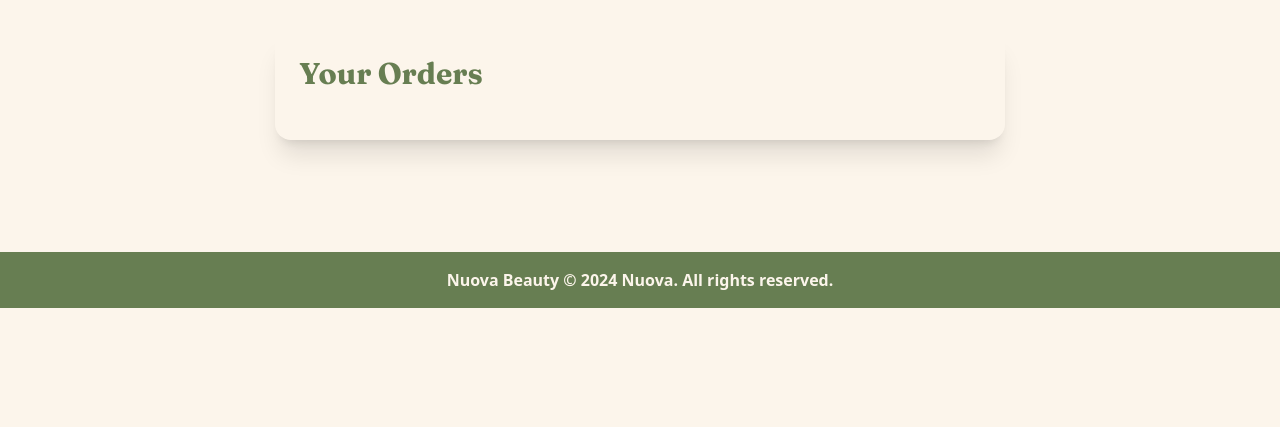
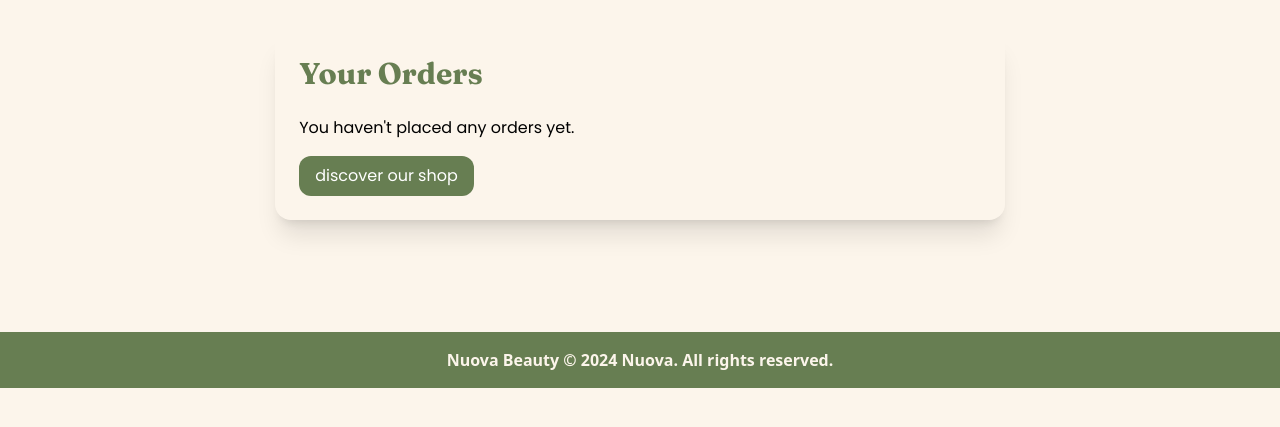
Before and after one commit to isimane/Comsetics-WebApplication, a Flask app: page /yourorders in a window 1280 px wide. Shown: the part 104-531 px from the top of the page. Run offline with Flask 3, Linux system fonts and the light colour scheme; the visitor is signed in with stand-in values (Sample User, id 1); data that the repository does not hold is empty; some libraries are stand-ins or nearby versions.

Commit message:
added a current user orders page

```diff
--- a/app.py
+++ b/app.py
@@ -395,23 +395,24 @@ def thankyou(order_id):
     return render_template('thankyou.html',user=current_user)
 
 
+from flask_login import login_required, current_user
+
 @app.route('/yourorders')
+@login_required
 def yourorders():
     with sqlite3.connect("db.db") as con:
         con.row_factory = sqlite3.Row
         cur = con.cursor()
-
-
         cur.execute("""
             SELECT o.order_id, o.user_id, o.total_amount,
                    u.email, u.firstname, u.lastname
             FROM orders o
             JOIN user u ON o.user_id = u.id
-        """)
+            WHERE o.user_id = ?
+        """, (current_user.id,))
         orders = [dict(order) for order in cur.fetchall()]
 
         for order in orders:
-
             cur.execute("""
                 SELECT oi.order_item_id, oi.product_id, oi.quantity,
                        p.image, p.name as product_name, p.price
@@ -447,6 +448,8 @@ def orders():
             order['order_items'] = [dict(item) for item in cur.fetchall()]
 
     return render_template("orders.html", orders=orders)
+
+
 # pagenotfound
 @app.errorhandler(404)
 def error_handler(error):
--- a/templates/accountclient.html
+++ b/templates/accountclient.html
@@ -186,6 +186,9 @@
                             <h2 class="items-center mr-3 text-2xl font-bold font-fraun mt-2">{{ user.firstname }} {{ user.lastname }}</h2>
                             <h3 class="text-darkgreen mt-2">{{ user.email }}</h3>
                         </div>
+                        <a href="{{ url_for('yourorders' )}}">
+                            <button type="submit" class="bg-darkgreen text-light font-pop py-2 px-5 rounded-lg text-[13px] hover:opacity-80 transition-opacity duration-300 mx-auto flex justify-center mt-10" >Your orders</button>
+                        </a>
                         <div class="  mx-auto flex justify-between md:pl-20 w-[90%] mx-auto pl-5  md:w-[100%] md:text-start">
                             <div class=" ">
                                 <button class="font-pop font-bold border-b-2 w-fit border-beige mt-20 flex justify-center ">Edit Your Profile <span class="text-beige"> </span></button>
--- a/templates/yourorders.html
+++ b/templates/yourorders.html
@@ -119,7 +119,7 @@
     <div class=" font-pop p-8 mb-10">
         <div class="w-[90%] mx-auto md:w-[60%] xl:max-w-3xl mx-auto  rounded-2xl shadow-xl p-6">
             <h1 class="text-3xl font-fraun text-darkgreen mb-6 font-bold">Your Orders</h1>
-
+            {% if orders %}
             {% for order in orders %}
             <div class="mb-12 border-b pb-6">
                 <h2 class="text-xl font-pop font-bold text-beige mb-4">Order #{{order.order_id}}</h2>
@@ -149,25 +149,13 @@
                         <p>${{ order.total_amount }}</p>
                     </div>
                 </div>
-                <button class="bg-darkgreen text-white px-4 py-2 mt-4 rounded-xl hover:opacity-80 transition-opacity duration-300"> <a href="{{ url_for('home') }}"> go home</a></button>
-
-
-                <!-- <div class="mb-6">
-                    <h3 class="text-lg font-fraun text-beige mb-2">Customer Information</h3>
-                    <p>Name: {{ order.firstname }}</p>
-                    <p>Email: {{ order.email }}</p>
-                </div>
-
-                <div class="flex justify-between">
-                    <button class="bg-lightgreen hover:bg-darkgreen text-white font-bold py-2 px-4 rounded transition duration-300">
-                        Track Order
-                    </button>
-                    <button class="bg-beige hover:bg-darkgreen text-white font-bold py-2 px-4 rounded transition duration-300">
-                        Contact Support
-                    </button>
-                </div> -->
             </div>
             {% endfor %}
+            <button class="bg-darkgreen text-white px-4 py-2 mt-4 rounded-xl hover:opacity-80 transition-opacity duration-300"> <a href="{{ url_for('shop') }}"> shop more</a></button>
+            {% else %}
+            <p>You haven't placed any orders yet.</p>
+            <button class="bg-darkgreen text-white px-4 py-2 mt-4 rounded-xl hover:opacity-80 transition-opacity duration-300"> <a href="{{ url_for('shop') }}"> discover our shop </a></button>
+            {% endif %}
         </div>
     </div>
 
```
